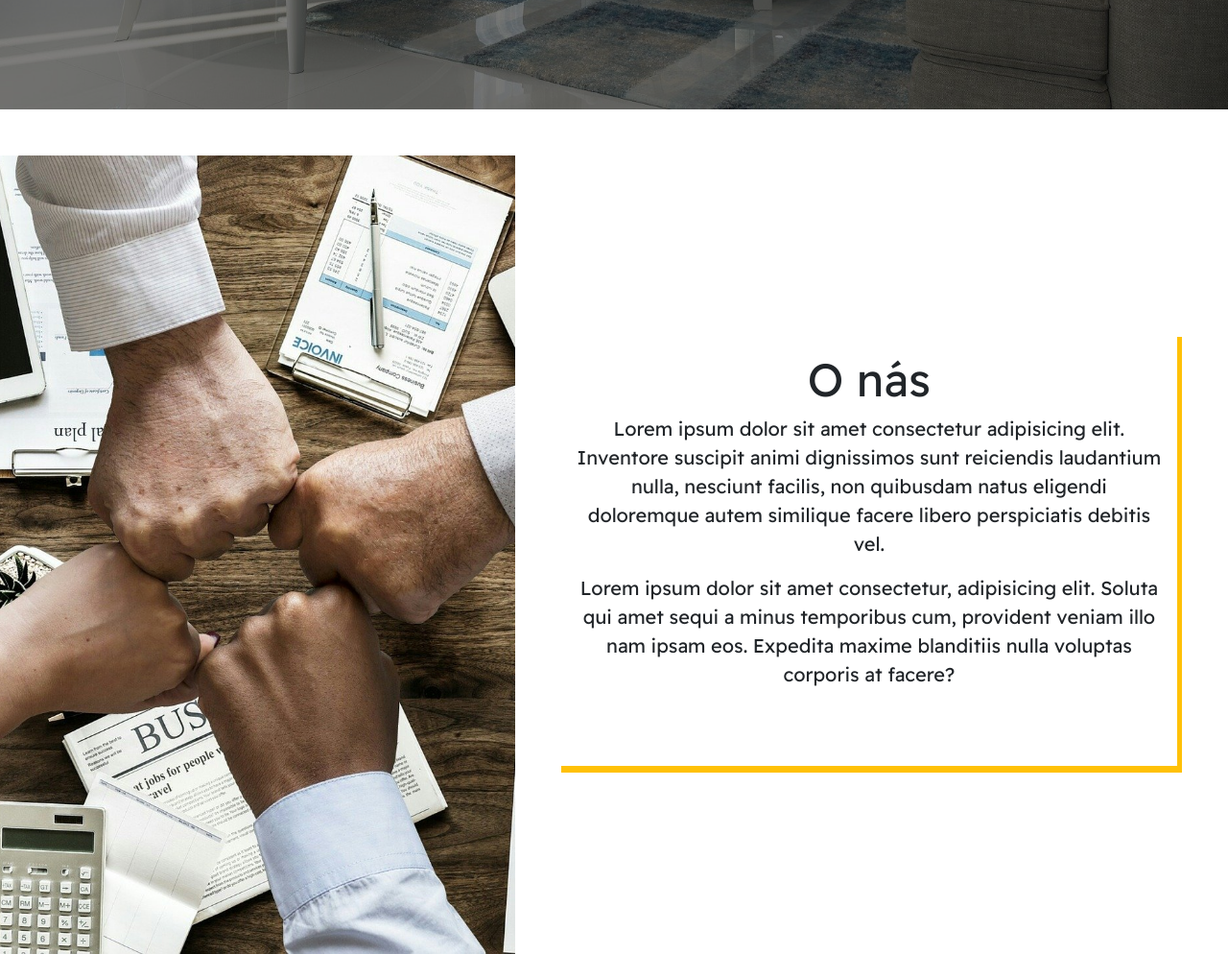
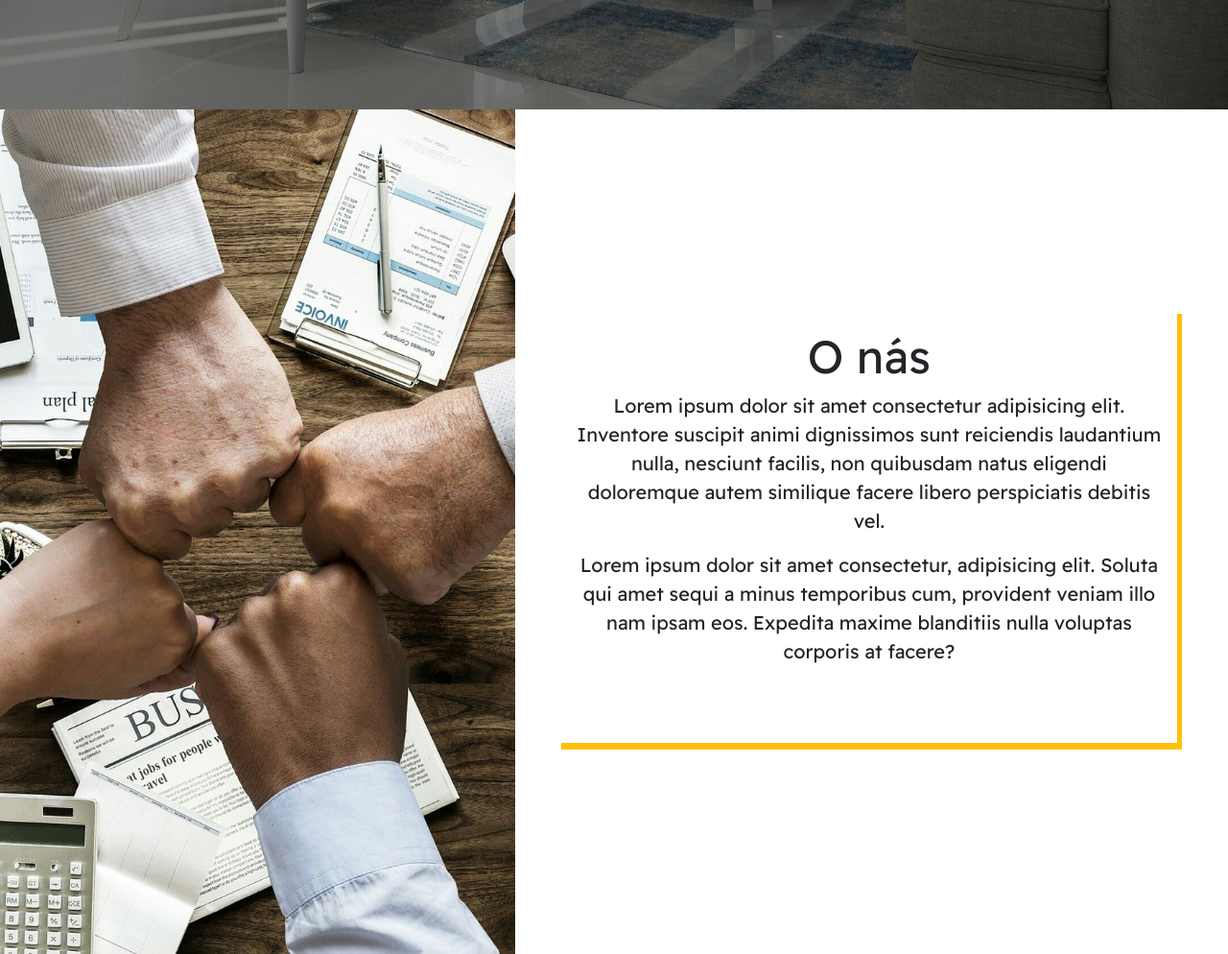
Before and after one commit to kkikz/prezencna, a plain HTML site: page index.html in a window 1280 px wide. Shown: the part 686-1680 px from the top of the page at 96% size. Drawn offline with nearby package versions, Linux system fonts and the light colour scheme.

Commit message:
Update index.html

```diff
--- a/index.html
+++ b/index.html
@@ -63,7 +63,7 @@
 
   <main>
     <!---O-NAS-->
-    <div class="container d-flex flex-column-reverse flex-md-row text-left p-0 pt-5 overflow-hidden" id="o-nas">
+    <div class="container d-flex flex-column-reverse flex-md-row text-left p-0 overflow-hidden" id="o-nas">
       <div class="bg-light text-center overflow-hidden w-65">
         <div class="d-flex justify-content-center h-100">
           <img src="./img/pic1.jpg" class="o-nas-img img-fluid" alt="O nás">
```
